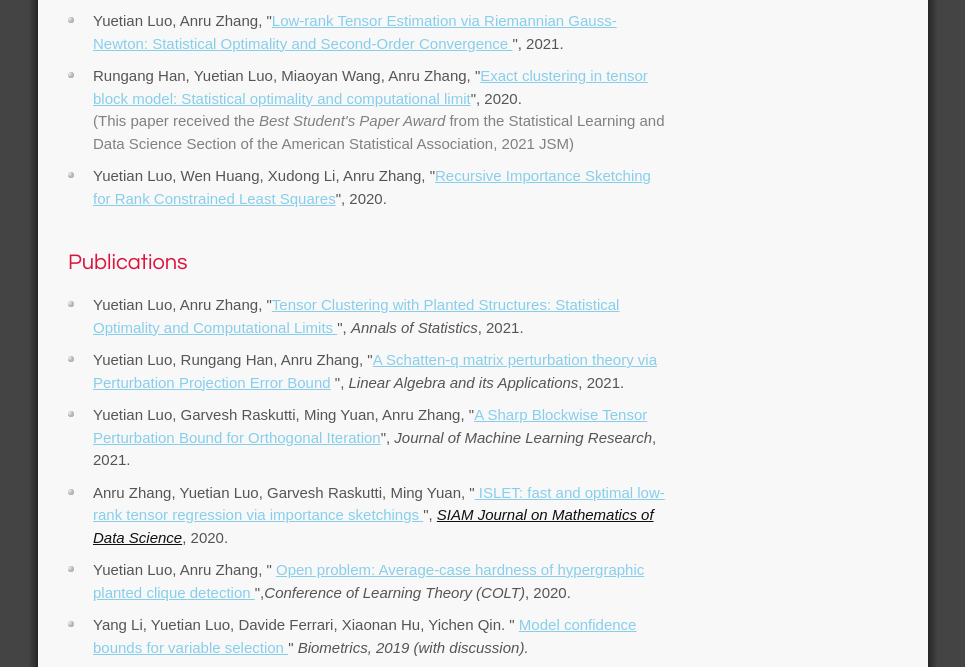
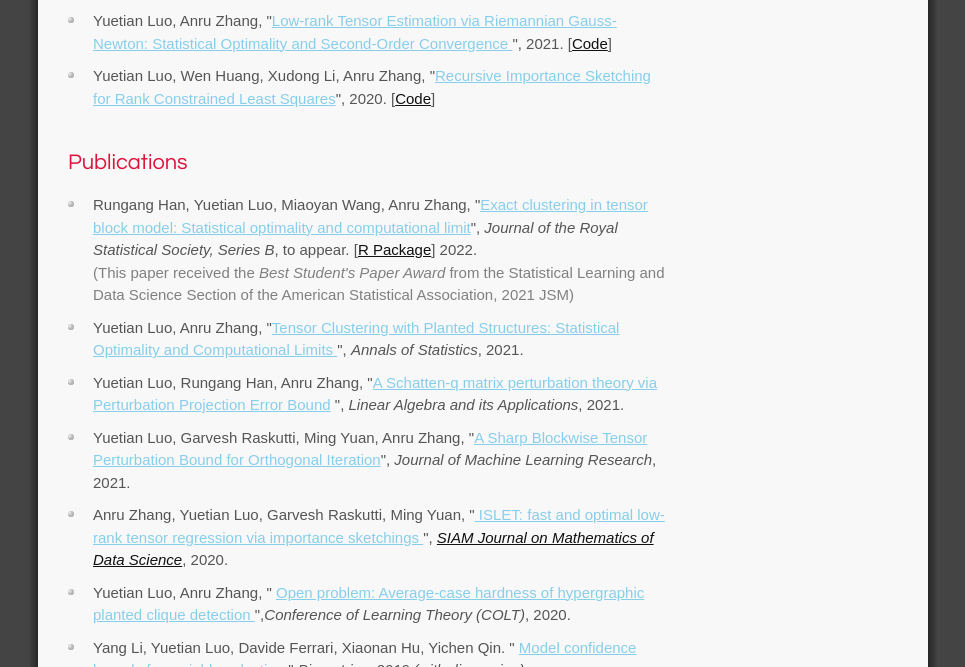
Before and after one commit to yuetianluo/yuetianluo.github.io, a plain HTML site: page research.html in a window 1280 px wide. Shown: the part 433-1100 px from the top of the page, without its empty margins (157-1122 px from the left). Drawn offline with Linux system fonts and the light colour scheme.

Commit message:
add files

```diff
--- a/research.html
+++ b/research.html
@@ -66,10 +66,8 @@
  </a>", 2022.</li>
          <li>Yuetian Luo, Xudong Li, Anru Zhang, "<a href="https://arxiv.org/abs/2110.12121" style = "color:skyblue;">On Geometric Connections of Embedded and Quotient Geometries in Riemannian Fixed-rank Matrix Optimization </a>", 2021.</li>
           <li>Yuetian Luo, Xudong Li, Anru Zhang, "<a href="https://arxiv.org/abs/2108.01772" style = "color:skyblue;">Nonconvex Factorization and Manifold Formulations are Almost Equivalent in Low-rank Matrix Optimization </a>", 2021.</li>
-          <li>Yuetian Luo, Anru Zhang, "<a href="https://arxiv.org/abs/2104.12031" style = "color:skyblue;">Low-rank Tensor Estimation via Riemannian Gauss-Newton: Statistical Optimality and Second-Order Convergence </a>", 2021.</li>
-           <li>Rungang Han, Yuetian Luo, Miaoyan Wang, Anru Zhang, "<a href = "https://arxiv.org/abs/2012.09996" style = "color:skyblue;">Exact clustering in tensor block model: Statistical optimality and computational limit</a>", 2020.<br />
-            <font color="gray">(This paper received the <I>Best Student's Paper Award</I> from the Statistical Learning and Data Science Section of the American Statistical Association, 2021 JSM)</font></li>
-            <li> Yuetian Luo, Wen Huang, Xudong Li, Anru Zhang, "<a href = "https://arxiv.org/abs/2011.08360" style = "color:skyblue;">Recursive Importance Sketching for Rank Constrained Least Squares</a>", 2020.</li>
+          <li>Yuetian Luo, Anru Zhang, "<a href="https://arxiv.org/abs/2104.12031" style = "color:skyblue;">Low-rank Tensor Estimation via Riemannian Gauss-Newton: Statistical Optimality and Second-Order Convergence </a>", 2021. [<a href = "https://github.com/yuetianluo/RGN-for-Tensor-Estimation">Code</a>]</li>
+            <li> Yuetian Luo, Wen Huang, Xudong Li, Anru Zhang, "<a href = "https://arxiv.org/abs/2011.08360" style = "color:skyblue;">Recursive Importance Sketching for Rank Constrained Least Squares</a>", 2020. [<a href = "https://github.com/yuetianluo/RISRO">Code</a>]</li>
         </ul>
         <h2>Publications</h2>
 <!--         <p>The following examples show how the text (within '&lt;p&gt;&lt;/p&gt;' tags) will appear:</p>
@@ -79,6 +77,8 @@
         <h2>Lists</h2>
         <p>This is an unordered list:</p> -->
         <ul>
+          <li>Rungang Han, Yuetian Luo, Miaoyan Wang, Anru Zhang, "<a href = "https://arxiv.org/abs/2012.09996" style = "color:skyblue;">Exact clustering in tensor block model: Statistical optimality and computational limit</a>", <I>Journal of the Royal Statistical Society, Series B</I>, to appear. [<a href = "https://github.com/Rungang/HLloyd">R Package</a>] 2022.<br />
+            <font color="gray">(This paper received the <I>Best Student's Paper Award</I> from the Statistical Learning and Data Science Section of the American Statistical Association, 2021 JSM)</font></li>
           <li>Yuetian Luo, Anru Zhang, "<a href="https://arxiv.org/abs/2005.10743" style = "color:skyblue;">Tensor Clustering with Planted Structures: Statistical Optimality and Computational Limits </a>", <I>Annals of Statistics</I>, 2021.</li>
           <li>Yuetian Luo, Rungang Han, Anru Zhang, "<a href = "https://arxiv.org/abs/2008.01312" style = "color:skyblue;">A Schatten-q matrix perturbation theory via Perturbation Projection Error Bound</a> ", <I>Linear Algebra and its Applications</I>, 2021. </li>
           <li>Yuetian Luo, Garvesh Raskutti, Ming Yuan, Anru Zhang,  "<a href = "https://arxiv.org/abs/2008.02437" style = "color:skyblue;">A Sharp Blockwise Tensor Perturbation Bound for Orthogonal Iteration</a>", <I>Journal of Machine Learning Research</I>, 2021.</li>
```
Also changed, not shown: index.html (+1 -1 lines), teaching.html (+2 -2 lines), style/mylogo.JPG (added), style/mylogo_OLD.png (added).
